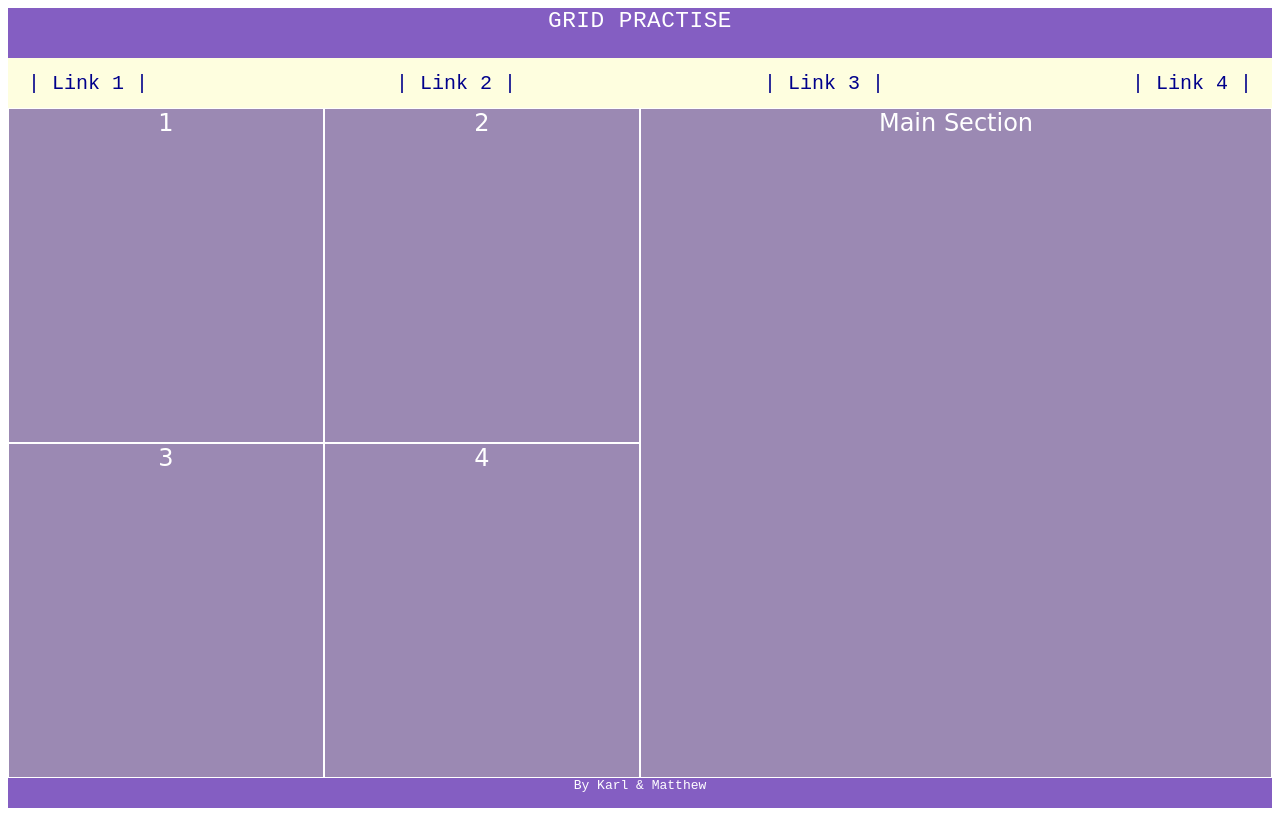
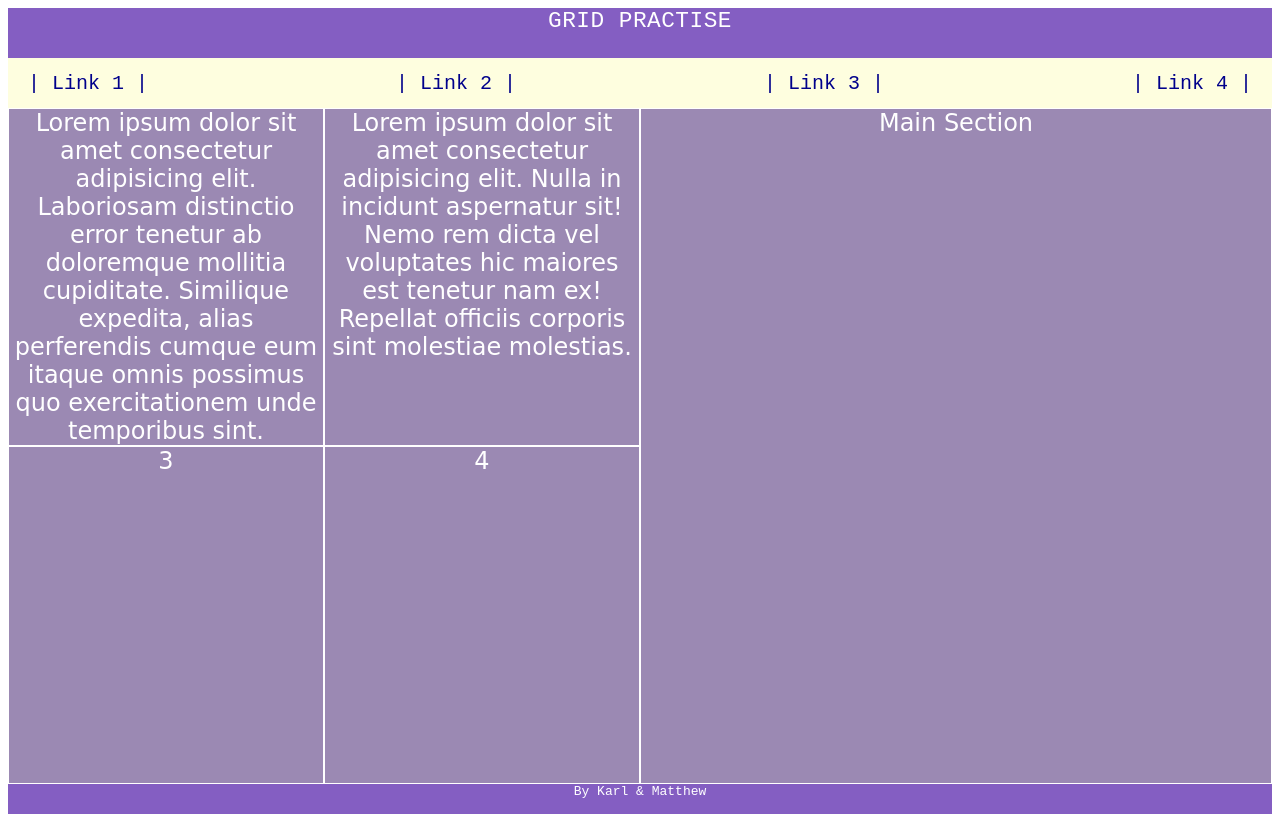
Before and after one commit to karldudley/grids, a plain HTML site: page index.html in a window 1280 px wide. Drawn offline with Linux system fonts and the light colour scheme.

Commit message:
add lorem

```diff
--- a/index.html
+++ b/index.html
@@ -21,8 +21,8 @@
 
     <main>
         <article class="left">
-            <section>1</section>
-            <section>2</section>
+            <section>Lorem ipsum dolor sit amet consectetur adipisicing elit. Laboriosam distinctio error tenetur ab doloremque mollitia cupiditate. Similique expedita, alias perferendis cumque eum itaque omnis possimus quo exercitationem unde temporibus sint.</section>
+            <section>Lorem ipsum dolor sit amet consectetur adipisicing elit. Nulla in incidunt aspernatur sit! Nemo rem dicta vel voluptates hic maiores est tenetur nam ex! Repellat officiis corporis sint molestiae molestias.</section>
             <section>3</section>
             <section>4</section>
         </article>
```
